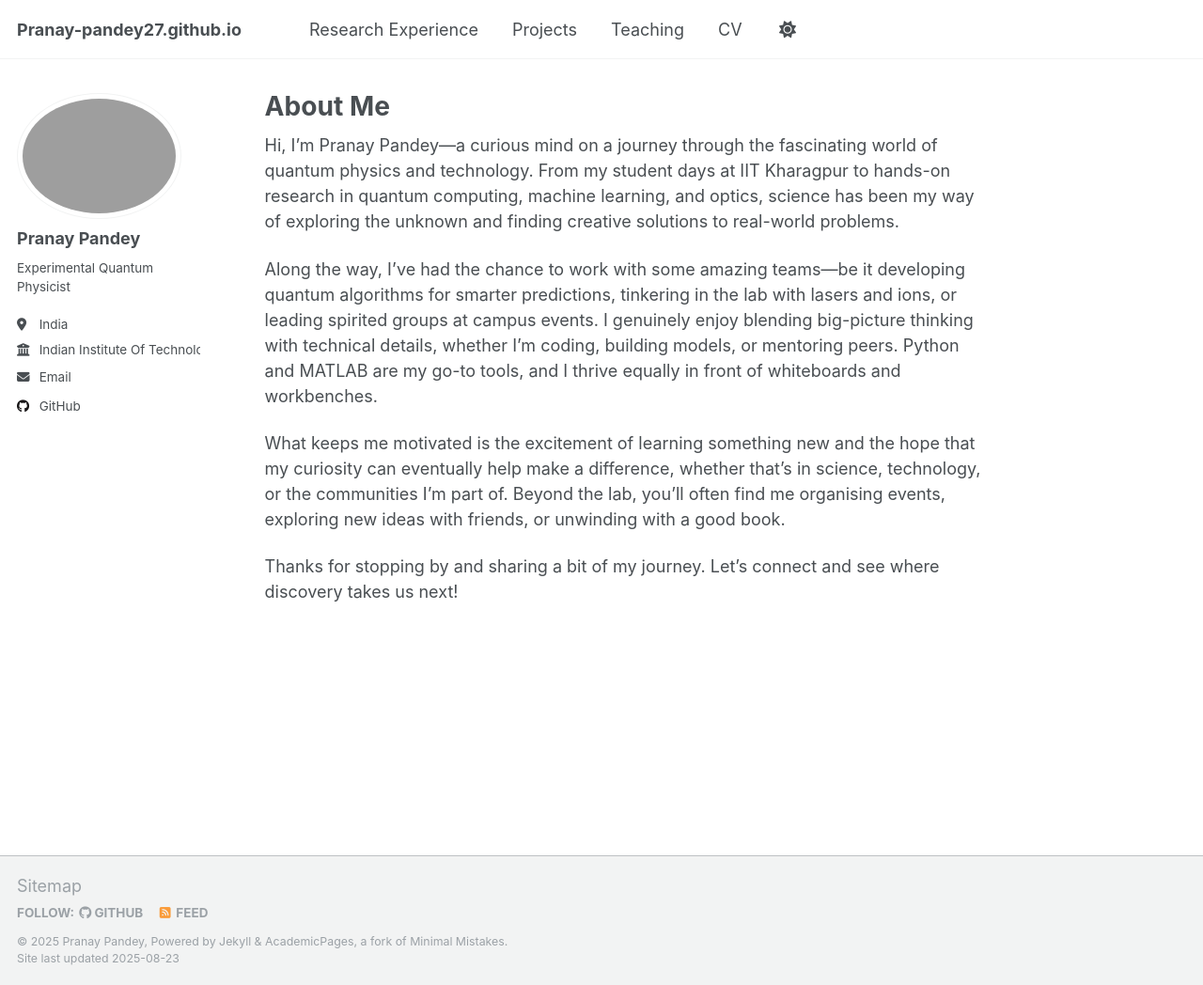
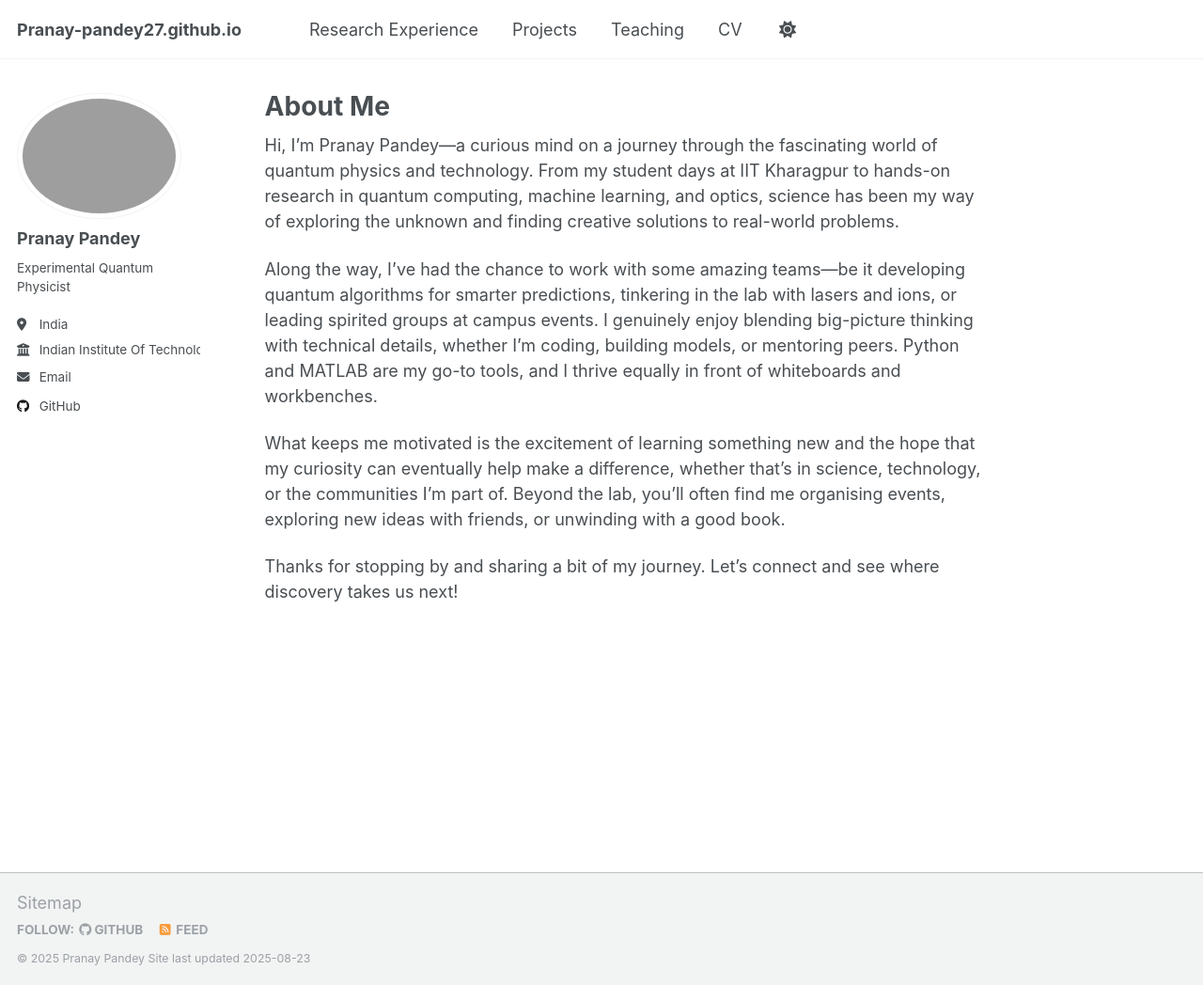
Before and after one commit to Pranay-pandey27/Pranay-pandey27.github.io, a Jekyll site: the page built from _pages/about.md, in a window 1280 px wide and 1048 px high. Shown: the whole window at 94% size. Built offline with Jekyll 4.4.1, drawn with Linux system fonts in a browser that asks for light colours; a script that is not in the unit is left out.

Commit message:
Update footer.html

```diff
--- a/_includes/footer.html
+++ b/_includes/footer.html
@@ -10,7 +10,6 @@
       <li><a href="http://github.com/{{ site.author.github }}"><i class="fab fa-github" aria-hidden="true"></i> GitHub</a></li>
     {% endif %}
     {% if site.author.bitbucket %}
-      <li><a href="http://bitbucket.org/{{ site.author.bitbucket }}"><i class="fab fa-bitbucket" aria-hidden="true"></i> Bitbucket</a></li>
     {% endif %}
     {% if site.atom_feed.hide != true %}
     <li><a href="{% if site.atom_feed.path %}{{ site.atom_feed.path }}{% else %}{{ base_path }}/feed.xml{% endif %}"><i class="fa fa-fw fa-rss-square" aria-hidden="true"></i> {{ site.data.ui-text[site.locale].feed_label | default: "Feed" }}</a></li>
@@ -20,6 +19,6 @@
 {% endif %}
 
 <div class="page__footer-copyright">
-  &copy; {{ site.time | date: '%Y' }} {{ site.name | default: site.title }}, {{ site.data.ui-text[site.locale].powered_by | default: "Powered by" }} <a href="http://jekyllrb.com" rel="nofollow">Jekyll</a> &amp; <a href="https://github.com/academicpages/academicpages.github.io">AcademicPages</a>, a fork of <a href="https://mademistakes.com/work/minimal-mistakes-jekyll-theme/" rel="nofollow">Minimal Mistakes</a>.<br />
+  &copy; {{ site.time | date: '%Y' }} {{ site.name | default: site.title }}
   Site last updated {{ "now" | date: '%Y-%m-%d' %}}
 </div>
```
